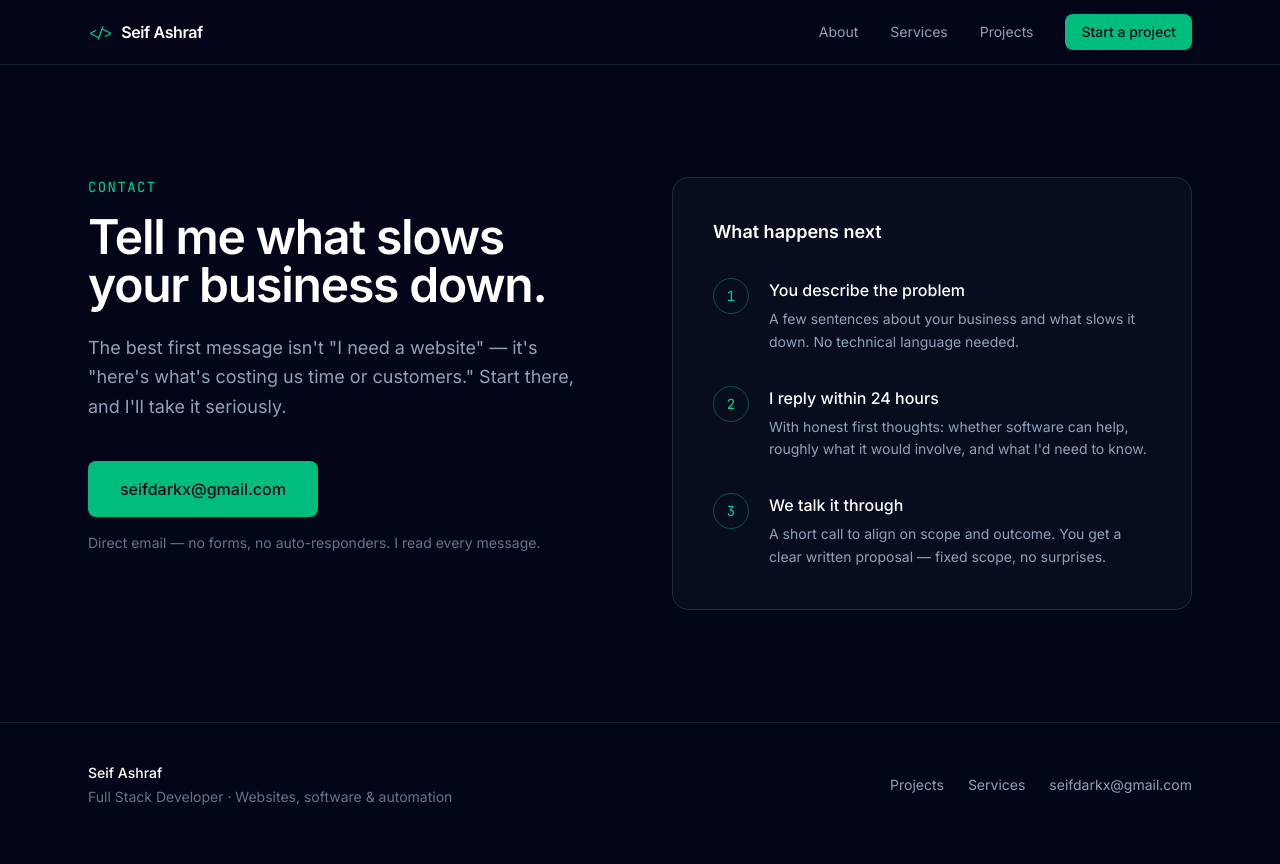
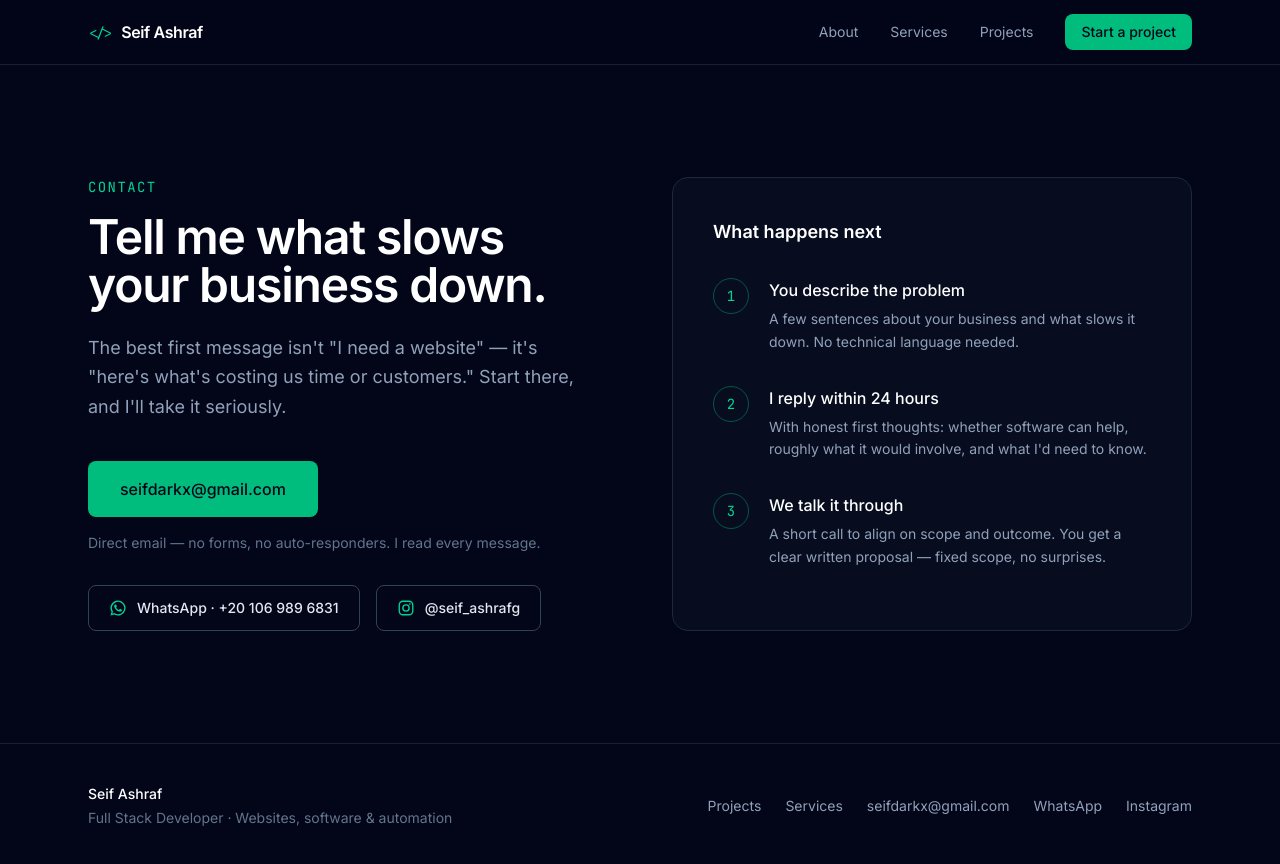
Before and after one commit to darkxgs/Portfolio, a Next.js app: page /contact in a window 1280 px wide. Shown: the top 864 px of the page. Built offline with nearby package versions, Linux system fonts and the light colour scheme.

Commit message:
Add WhatsApp and Instagram contact channels

```diff
--- a/app/(site)/contact/page.tsx
+++ b/app/(site)/contact/page.tsx
@@ -54,6 +54,32 @@ export default function Contact() {
             <p className="mt-4 text-sm text-slate-500">
               Direct email — no forms, no auto-responders. I read every message.
             </p>
+            <div className="mt-8 flex flex-wrap gap-4">
+              <a
+                href="https://wa.me/201069896831"
+                target="_blank"
+                rel="noopener noreferrer"
+                className="flex items-center gap-2.5 rounded-lg border border-slate-700 px-5 py-3 text-sm font-medium text-slate-200 transition-colors hover:border-emerald-500/50 hover:text-white"
+              >
+                <svg width="18" height="18" viewBox="0 0 24 24" fill="currentColor" aria-hidden="true" className="text-emerald-400">
+                  <path d="M12 2a10 10 0 0 0-8.6 15.1L2 22l5.1-1.3A10 10 0 1 0 12 2Zm0 18.2a8.2 8.2 0 0 1-4.2-1.2l-.3-.2-3 .8.8-3-.2-.3A8.2 8.2 0 1 1 12 20.2Zm4.6-6.1c-.3-.1-1.5-.7-1.7-.8-.2-.1-.4-.1-.6.1-.2.3-.7.8-.8 1-.1.2-.3.2-.5.1a6.7 6.7 0 0 1-2-1.2 7.5 7.5 0 0 1-1.4-1.7c-.1-.3 0-.4.1-.5l.4-.5c.1-.2.2-.3.3-.5.1-.2 0-.4 0-.5l-.8-1.9c-.2-.5-.4-.4-.6-.4h-.5c-.2 0-.5.1-.7.3-.2.3-.9.9-.9 2.1s.9 2.4 1 2.6c.1.2 1.8 2.8 4.3 3.9.6.3 1.1.4 1.5.5.6.2 1.2.2 1.6.1.5-.1 1.5-.6 1.7-1.2.2-.6.2-1.1.1-1.2 0-.1-.2-.2-.5-.3Z" />
+                </svg>
+                WhatsApp · +20 106 989 6831
+              </a>
+              <a
+                href="https://www.instagram.com/seif_ashrafg/"
+                target="_blank"
+                rel="noopener noreferrer"
+                className="flex items-center gap-2.5 rounded-lg border border-slate-700 px-5 py-3 text-sm font-medium text-slate-200 transition-colors hover:border-emerald-500/50 hover:text-white"
+              >
+                <svg width="18" height="18" viewBox="0 0 24 24" fill="none" stroke="currentColor" strokeWidth="1.8" aria-hidden="true" className="text-emerald-400">
+                  <rect x="3" y="3" width="18" height="18" rx="5" />
+                  <circle cx="12" cy="12" r="4.2" />
+                  <circle cx="17.2" cy="6.8" r="1.1" fill="currentColor" stroke="none" />
+                </svg>
+                @seif_ashrafg
+              </a>
+            </div>
           </div>
         </div>
 
--- a/components/footer.tsx
+++ b/components/footer.tsx
@@ -10,7 +10,7 @@ export default function Footer() {
             Full Stack Developer · Websites, software &amp; automation
           </p>
         </div>
-        <div className="flex items-center gap-6 text-sm text-slate-400">
+        <div className="flex flex-wrap items-center gap-6 text-sm text-slate-400">
           <Link href="/projects" className="transition-colors hover:text-white">
             Projects
           </Link>
@@ -23,6 +23,22 @@ export default function Footer() {
           >
             seifdarkx@gmail.com
           </a>
+          <a
+            href="https://wa.me/201069896831"
+            target="_blank"
+            rel="noopener noreferrer"
+            className="transition-colors hover:text-white"
+          >
+            WhatsApp
+          </a>
+          <a
+            href="https://www.instagram.com/seif_ashrafg/"
+            target="_blank"
+            rel="noopener noreferrer"
+            className="transition-colors hover:text-white"
+          >
+            Instagram
+          </a>
         </div>
       </div>
     </footer>
```
